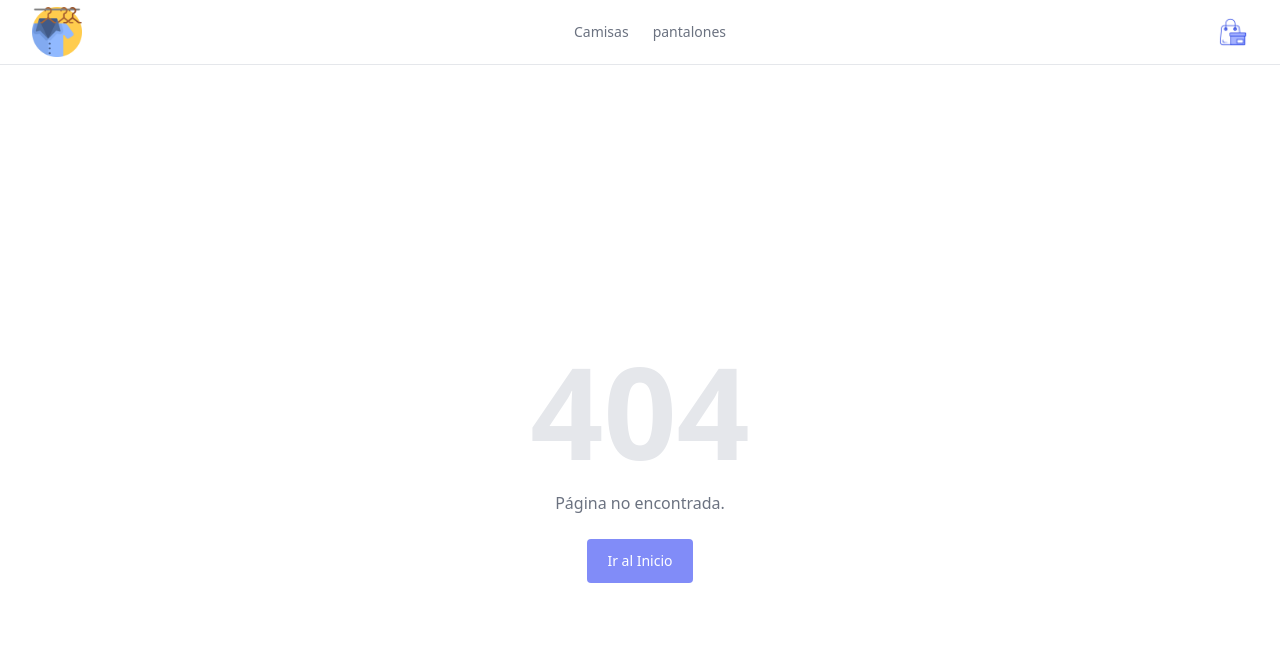
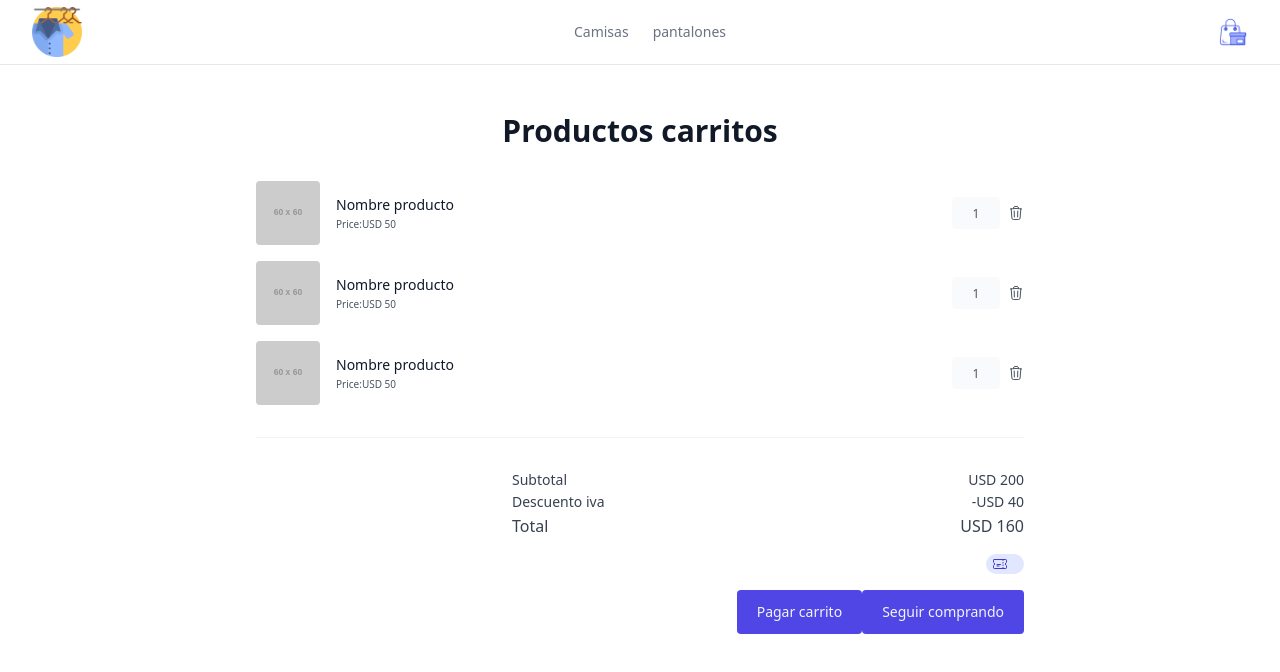
Before and after one commit to Jhoancanchila/outlet-store, a React (Create React App) app: page /cart in a window 1280 px wide. Before the commit this address had no page. Shown: the top 672 px of the page. Built offline with nearby package versions, Linux system fonts and the light colour scheme.

Commit message:
Route(cart):config route cart

```diff
--- a/src/App.js
+++ b/src/App.js
@@ -5,6 +5,7 @@ import Camisas from './pages/Camisas';
 import Pantalones from './pages/Pantalones';
 import Layout from './components/Layout';
 import NotFoundPage from './pages/NotFoundPage';
+import Cart from './pages/Cart';
 
 const App = () => {
   return (
@@ -14,6 +15,7 @@ const App = () => {
             <Route path='/' element={<Home/>}/>
             <Route path='/camisas' element={<Camisas/>}/>
             <Route path='/pantalones' element={<Pantalones/>}/>
+            <Route path='/cart' element={<Cart/>}/>
             <Route path='*' element={<NotFoundPage/>}/>
           </Routes>
       </Layout>
--- a/src/components/CartDetail.jsx
+++ b/src/components/CartDetail.jsx
@@ -1,5 +1,7 @@
 import { Link } from "react-router-dom";
 
+const CartDetail = () => {
+  return (
     <section>
       <div className="mx-auto max-w-screen-xl px-4 py-8 sm:px-6 sm:py-12 lg:px-8">
         <div className="mx-auto max-w-3xl">
@@ -223,3 +225,7 @@ import { Link } from "react-router-dom";
         </div>
       </div>
     </section>
+  )
+}
+
+export default CartDetail
--- a/src/components/Header.jsx
+++ b/src/components/Header.jsx
@@ -32,7 +32,9 @@ export const Header = () => {
 
           <div className="flex items-center gap-4">
             <div className="sm:flex sm:gap-4">
-              <img width="30" height="30" src={bag} alt="bag" />
+              <Link to="/cart">
+                <img width="30" height="30" src={bag} alt="bag" />
+              </Link>
             </div>
 
             <div className="block md:hidden">
--- /dev/null
+++ b/src/pages/Cart.js
@@ -0,0 +1,9 @@
+import CartDetail from "../components/CartDetail";
+
+const Cart = () => {
+  return (
+    <CartDetail/>
+  )
+}
+
+export default Cart
```
Lines whose indentation alone changed are shown as unchanged.
